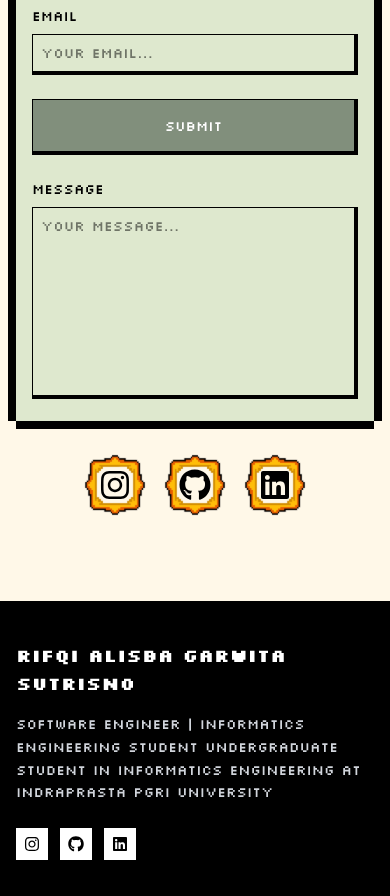
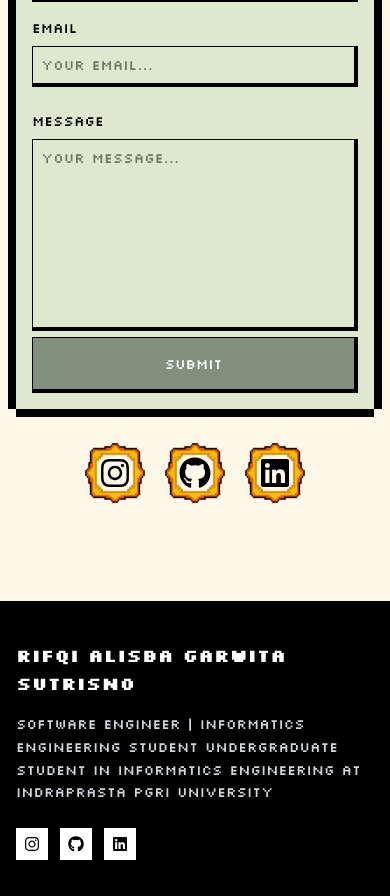
Before and after one commit to sirWerq/portofolio, a Next.js app: page / in a window 390 px wide. Shown: the part 5267-6163 px from the top of the page. Built offline with nearby package versions, Linux system fonts and the light colour scheme.

Commit message:
update: add loading state and ui loading when sending email

```diff
--- a/src/components/Form.tsx
+++ b/src/components/Form.tsx
@@ -4,6 +4,7 @@ import { useForm, SubmitHandler } from "react-hook-form"
 import Image from "next/image";
 import { FormData } from "@/models/global";
 import formService from "@/services/formService";
+import { useState } from "react";
 
 export default function Form() {
         const {
@@ -13,8 +14,10 @@ export default function Form() {
         formState: { errors },
       } = useForm<FormData>()
 
+      const [loading, setLoading] = useState<boolean>(false)
+
       const onSubmit: SubmitHandler<FormData> = async (data) => {
-        formService(data, reset)
+        formService(data, reset, setLoading)
       };
 
     return (
@@ -45,19 +48,20 @@ export default function Form() {
                     </div>
                 </div>
 
-                <div className="flex flex-col items-center lg:items-end gap-4 lg:mt-10">
+                <div className="flex-col items-center lg:items-end gap-4 lg:mt-10 hidden lg:flex">
                     <button
                         type="submit"
                         className="bg-[#818F7C] text-white border-t border-l border-r-4 border-b-4 border-black w-full sm:w-32 h-14 cursor-pointer hover:bg-[#727E6D] transition-colors duration-200 text-sm sm:text-base lg:mt-8 lg:mr-24"
+                        disabled={loading}
                     >
-                        Submit
+                        {loading ? "Submitting..." : "Submit"}
                     </button>
                     <Image
                         src="/ghost.svg"
                         alt="ghost-icon"
                         width={60}
                         height={60}
-                        className="lg:absolute lg:top-0 lg:right-0 lg:w-[75px] lg:h-[75px] hidden lg:block"
+                        className="lg:absolute lg:top-0 lg:right-0 lg:w-[75px] lg:h-[75px]"
                     />
                 </div>
             </div>
@@ -72,6 +76,13 @@ export default function Form() {
                 />
                 {errors.message && <span className="text-red-500 text-xs sm:text-sm block mt-1">{errors.message.message}</span>}
             </div>
+            <button
+                type="submit"
+                className="bg-[#818F7C] lg:hidden text-white border-t border-l border-r-4 border-b-4 border-black w-full sm:w-32 h-14 cursor-pointer hover:bg-[#727E6D] transition-colors duration-200 text-sm sm:text-base lg:mt-8 lg:mr-24"
+                disabled={loading}
+            >
+                {loading ? "Submitting..." : "Submit"}
+            </button>
         </form>
     )
 }
--- a/src/services/formService.ts
+++ b/src/services/formService.ts
@@ -2,8 +2,9 @@ import { FormData } from "@/models/global";
 import { UseFormReset } from "react-hook-form";
 import { Alert } from "@/components";
 
-export default async function formService(data: FormData, reset: UseFormReset<FormData>) {
+export default async function formService(data: FormData, reset: UseFormReset<FormData>, setLoading: React.Dispatch<React.SetStateAction<boolean>>) {
     try {
+        setLoading(true);
         const response = await fetch("api/mail", {
             method: "POST",
             headers: {
@@ -27,5 +28,7 @@ export default async function formService(data: FormData, reset: UseFormReset<Fo
             "There was an error sending your message. Please try again later.",
             "error"
         );
+    } finally {
+        setLoading(true);
     }
 }
```
